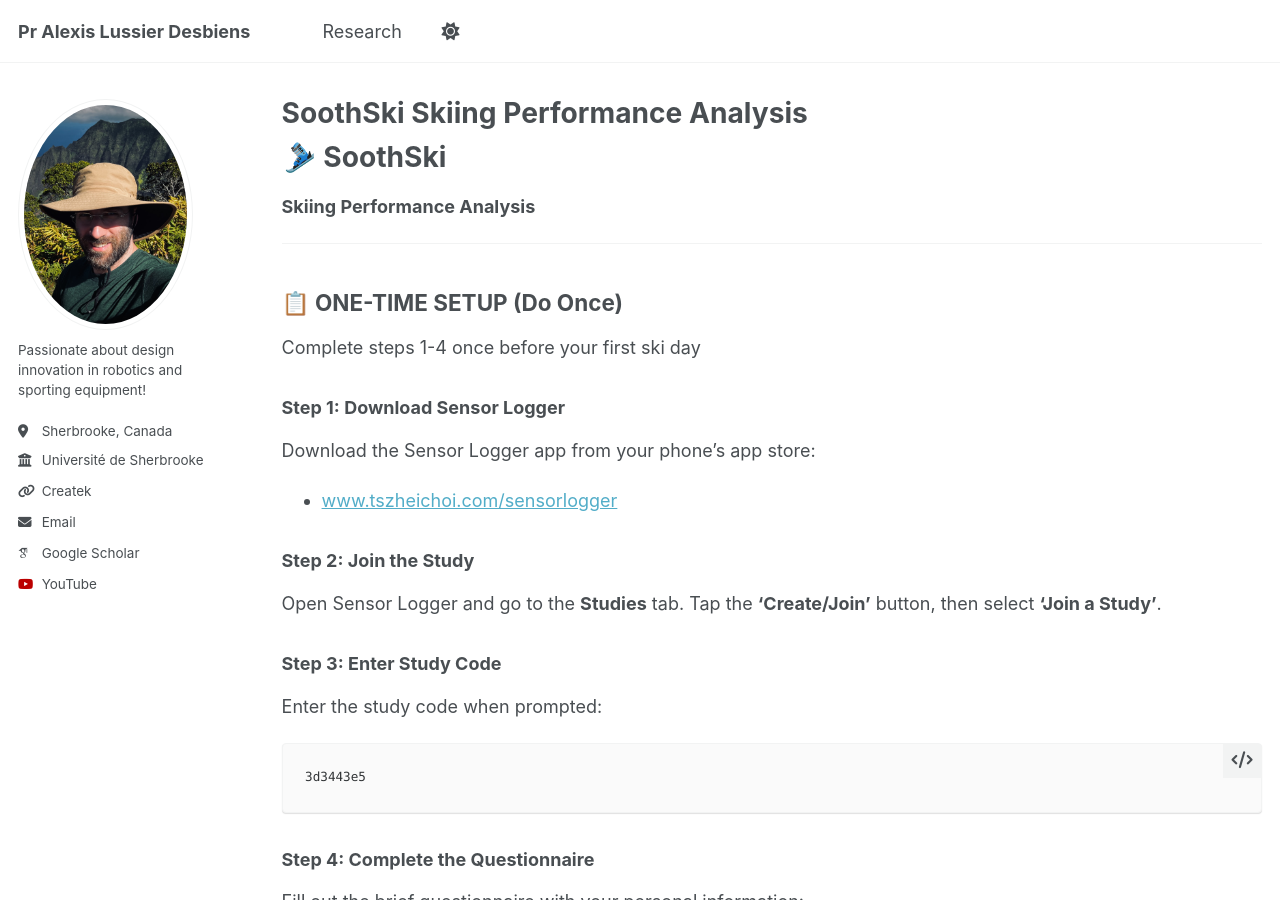
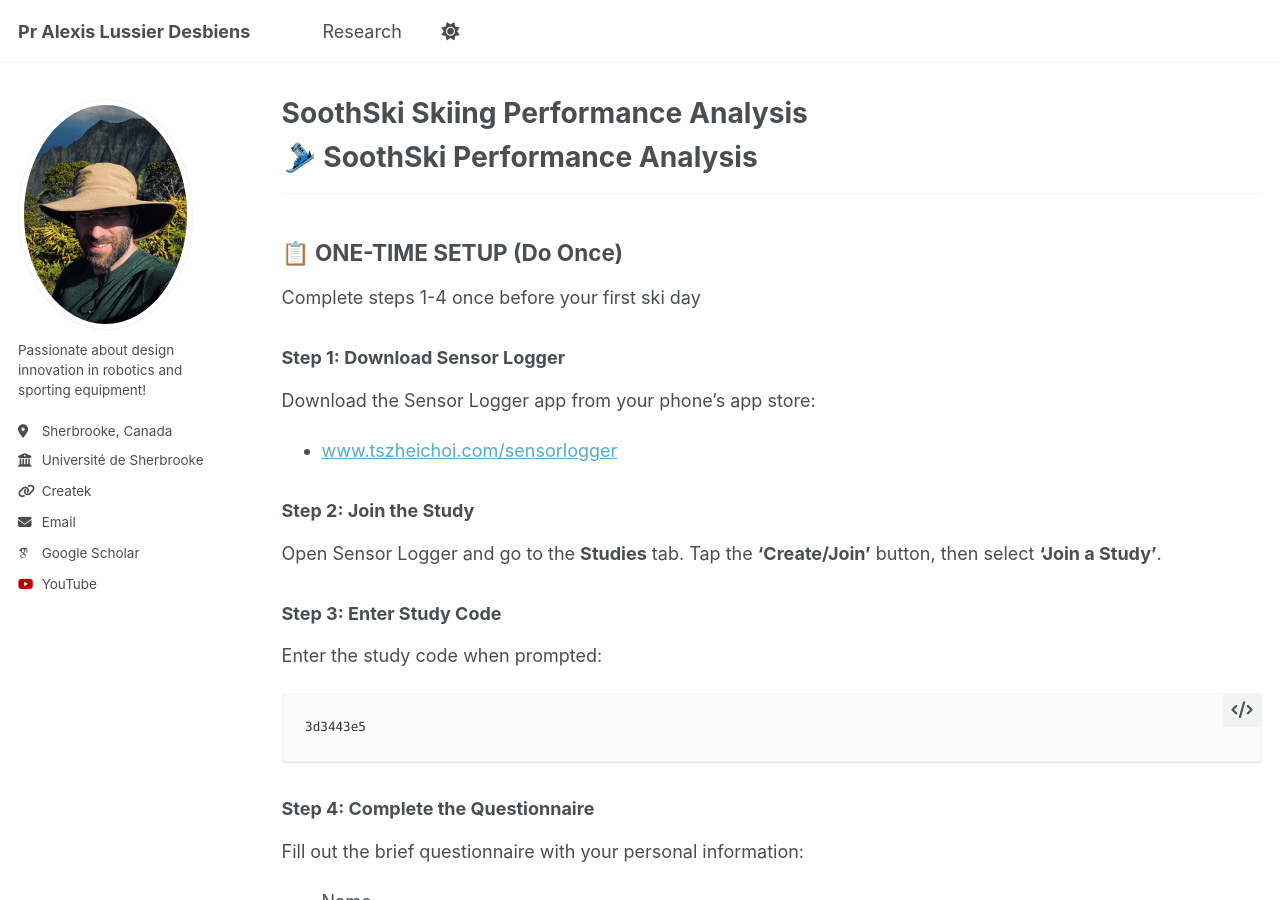
Before and after one commit to alexislussierdesbiens/alexislussierdesbiens.github.io, a Jekyll site: the page built from _pages/SoothSkiPerformanceAnalysis.md, in a window 1280 px wide and 900 px high. Built offline with Jekyll 4.4.1, drawn with Linux system fonts in a browser that asks for light colours; some web fonts are replaced.

Commit message:
Revise SoothSki Performance Analysis header and layout
Updated the SoothSki Performance Analysis page to improve formatting and structure.

```diff
--- a/_pages/SoothSkiPerformanceAnalysis.md
+++ b/_pages/SoothSkiPerformanceAnalysis.md
@@ -7,11 +7,7 @@
   - /resume
 ---
 
-{% include base_path %}
-
-# 🎿 SoothSki
-
-**Skiing Performance Analysis**
+# 🎿 SoothSki Performance Analysis
 
 ---
 
```
